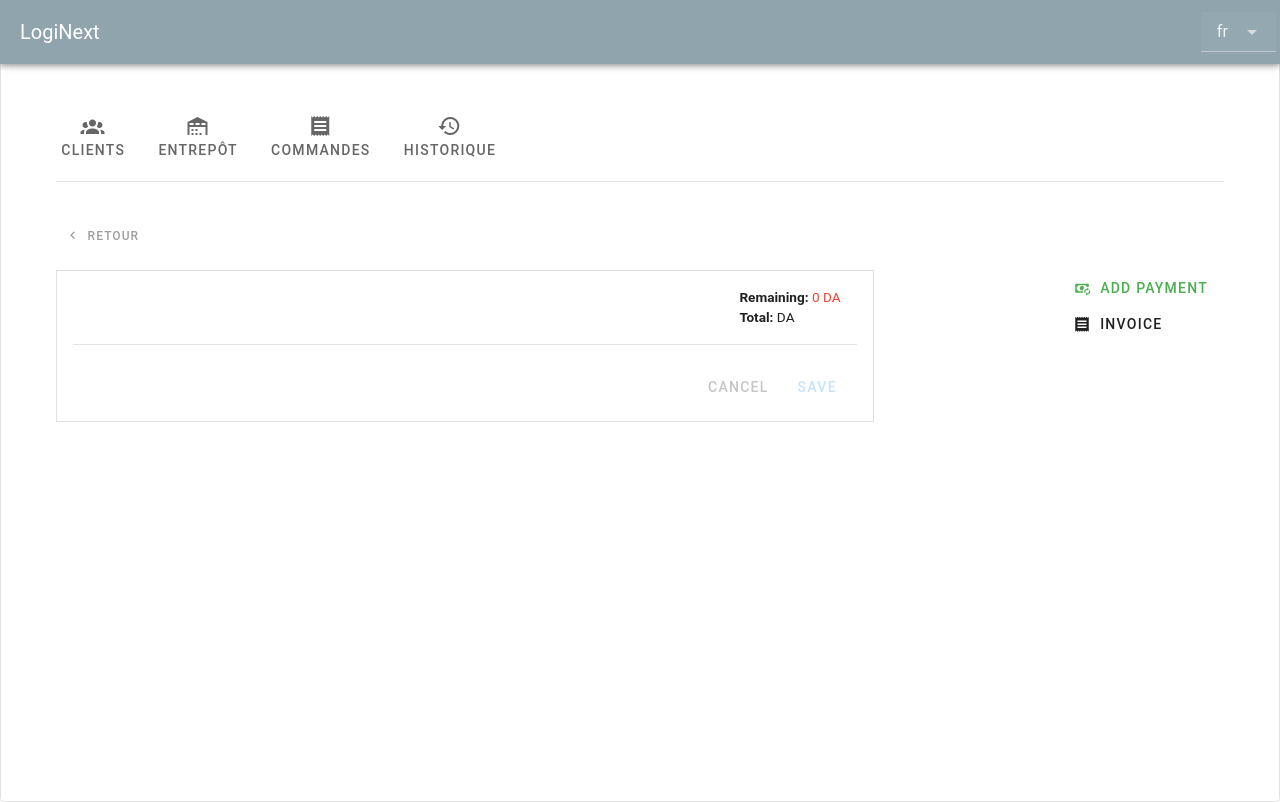
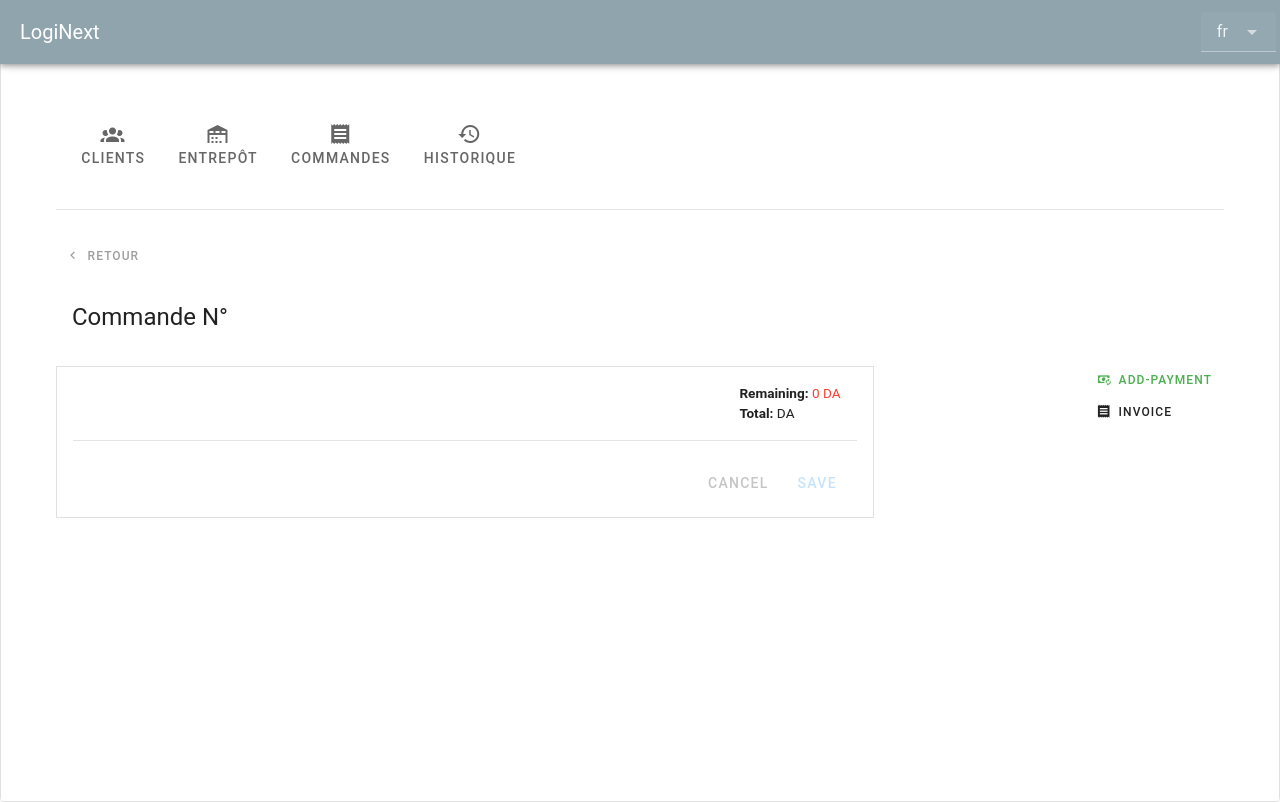
Before and after one commit to hichem-dahi/palmera-next, a Vue app: page /order/1 in a window 1280 px wide. Built offline with nearby package versions, Linux system fonts and the light colour scheme.

Commit message:
restyle app

```diff
--- a/src/views/ClientsView.vue
+++ b/src/views/ClientsView.vue
@@ -1,16 +1,16 @@
 <template>
-  <v-btn class="mb-5" append-icon="mdi-plus" @click="dialog = true">{{ $t('add-client') }}</v-btn>
+  <v-btn class="my-5" append-icon="mdi-plus" @click="dialog = true">{{ $t('add-client') }}</v-btn>
   <v-dialog v-model="dialog" max-width="400px">
     <CreateClient v-model="dialog" />
   </v-dialog>
   <v-container>
     <v-row v-for="(_, i) in companies" :key="i">
-      <v-col cols="8">
+      <v-col sm="12" md="6">
         <ClientCard v-model="companies[i]"/>
       </v-col>
     </v-row>
     <v-row v-for="(_, i) in individuals" :key="i">
-      <v-col cols="8">
+      <v-col sm="12" md="6">
         <ClientCard v-model="individuals[i]"/>
       </v-col>
     </v-row>
--- a/src/views/CreateOrder.vue
+++ b/src/views/CreateOrder.vue
@@ -1,7 +1,11 @@
 <template>
-  <div class="w-50 mx-auto">
-    <div class="pa-4 text-h5">{{  $t('add-order')}}</div>
-    <CreateOrderStepper @success="$router.go(-1)" />
+  <div class="w-100 mx-auto">
+    <v-row justify="center">
+      <v-col sm="12" md="6">
+        <div class="pa-4 text-h5">{{ $t('add-order')}}</div>
+        <CreateOrderStepper @success="$router.go(-1)" />
+      </v-col>
+    </v-row>
   </div>
 </template>
 
--- a/src/views/HomeView.vue
+++ b/src/views/HomeView.vue
@@ -26,10 +26,10 @@
       </v-banner>
       <v-main>
         <v-container>
-          <v-row class="mt-5">
+          <v-row class="my-10" align="center">
             <MenuBar />
           </v-row>
-          <v-divider class="my-5"></v-divider>
+          <v-divider class="my-5" />
           <router-view></router-view>
         </v-container>
       </v-main>
--- a/src/views/HomeView/MenuBar.vue
+++ b/src/views/HomeView/MenuBar.vue
@@ -1,5 +1,6 @@
 <template>
-  <div class="menu">
+  <div class="menu mx-8">
+    <v-row>
       <v-btn
         color="medium-emphasis"
         variant="text"
@@ -36,10 +37,9 @@
         :to="{ name: 'transaction-history' }">
         {{ $t('history') }}
       </v-btn>
+    </v-row>
   </div>
 </template>
 
 <script setup lang="ts">
-
-
 </script>
--- a/src/views/OrderView.vue
+++ b/src/views/OrderView.vue
@@ -1,29 +1,32 @@
 <template>
   <v-btn
-    class="my-5"
+    class="mt-3"
     size="small"
     color="grey"
     variant="text"
     prepend-icon="mdi-chevron-left"
     @click="$router.go(-1)"
     :text="$t('back')" />
+  <div class="text-h5 pa-4 my-4">{{ $t('order') }} {{ $t('N°') }} {{ order?.index  }}</div>
   <div class="wrapper">
     <div class="table border">
       <OrderTable :order="order" />
     </div>
-    <div class="invoice-actions d-flex flex-column align-start">
+    <div class="invoice-actions d-flex flex-column align-start ga-1">
       <v-btn
         variant="text"
         prepend-icon="mdi-cash-sync"
         color="green"
-        @click="paymentDialog = true">add payment</v-btn>
+        size="small"
+        @click="paymentDialog = true">{{ $t('add-payment') }}</v-btn>
       <PaymentModal v-model:order="order" v-model:dialog="paymentDialog" />
       <v-btn v-if="documentType == DocumentType.DeliveryNote"
         variant="text"
         prepend-icon="mdi-truck-check"
+        size="small"
         @click="goInvoicePage(DocumentType.DeliveryNote)"
         target="_blank"
-        text="Delivery note" />
+        :text="$t('delivery-note')" />
         <v-dialog v-model="deliveryDialog" max-width="400">
           <CreateDelivery
             v-if="order"
@@ -34,9 +37,10 @@
       <v-btn v-if="documentType == DocumentType.Invoice"
         variant="text"
         prepend-icon="mdi-receipt-text"
+        size="small"
         @click="goInvoicePage(DocumentType.Invoice)"
         target="_blank"
-        text="invoice" />
+        :text="$t('invoice')" />
         <PaymentMethodModal
           v-model:dialog="paymentMethodDialog"
           v-model:order="order"
@@ -95,6 +99,7 @@ function goInvoicePage(type?: DocumentType) {
   display: flex;
   justify-content: space-between;
   flex-wrap: wrap;
+  gap: 3rem;
 }
 
 .table {
--- a/src/views/OrdersView.vue
+++ b/src/views/OrdersView.vue
@@ -1,14 +1,10 @@
 <template>
-  <v-btn
-    class="mb-5"
-    append-icon="mdi-plus"
-    :to="{ name: 'create-order' }"
-  >
+  <v-btn class="my-5" append-icon="mdi-plus" :to="{ name: 'create-order' }">
     {{ $t('add-order') }}
   </v-btn>
   <v-container>
     <v-row v-for="(_, i) in orders" :key="i">
-      <v-col cols="6">
+      <v-col sm="12" md="6">
         <OrderCard v-model:order="orders[i]"/>
       </v-col>
     </v-row>
--- a/src/views/PersonnelView.vue
+++ b/src/views/PersonnelView.vue
@@ -1,5 +1,5 @@
 <template>
-  <v-btn class="mb-5" append-icon="mdi-plus" @click="dialog = true">Add person</v-btn>
+  <v-btn class="my-5" append-icon="mdi-plus" @click="dialog = true">Add person</v-btn>
   <v-dialog v-model="dialog" max-width="400px">
     <CreatePerson v-model="dialog" />
   </v-dialog>
--- a/src/views/TransactionHistoryView.vue
+++ b/src/views/TransactionHistoryView.vue
@@ -1,17 +1,18 @@
 <template>
   <v-row>
-    <v-col cols="6">
+    <v-col sm="6" md="12">
       <v-list
         lines="three"
         item-props
+        density="compact"
       >
         <template v-for="item in historyItems" :key="item.orderId || item.title">
           <!-- Check if the item has an orderId and wrap the whole item in a router-link -->
 
           <!-- Non-clickable items like dividers or subheaders -->
-          <v-list-item density="compact" v-if="item.type === 'subheader'">
-            <v-list-subheader>{{ item.title }}</v-list-subheader>
-          </v-list-item>
+           <div v-if="item.type === 'subheader'">
+              <div class="pa-6 pb-2 text-medium-emphasis">{{ item.title }}</div>
+          </div>
 
           <div v-else-if="item.orderId">
             <v-list-item
@@ -21,7 +22,6 @@
                   <div v-html="item.subtitle"></div>
                 </v-list-item-subtitle>
             </v-list-item>
-            <v-divider inset />
           </div>
         </template>
       </v-list>
@@ -73,7 +73,7 @@ const historyItems = computed(() => {
       return item;
     }));
 
-    const firstItem = { type: 'subheader', title: isToday(date) ? 'Today' : format(date, 'yyyy-MM-dd') };
+    const firstItem = { type: 'subheader', title: isToday(date) ? t('Today') : format(date, 'yyyy-MM-dd') };
     items.push(firstItem);
     items = items.concat(sortedItems);
   }
--- a/src/views/WarehouseView.vue
+++ b/src/views/WarehouseView.vue
@@ -1,5 +1,5 @@
 <template>
-  <v-btn class="mb-5" append-icon="mdi-plus" @click="dialog = true">{{ $t('add-product') }}</v-btn>
+  <v-btn class="my-5" append-icon="mdi-plus" @click="dialog = true">{{ $t('add-product') }}</v-btn>
   <v-dialog v-model="dialog" max-width="400px">
     <CreateProduct v-model="dialog" />
   </v-dialog>
```
Lines whose indentation alone changed are shown as unchanged.
